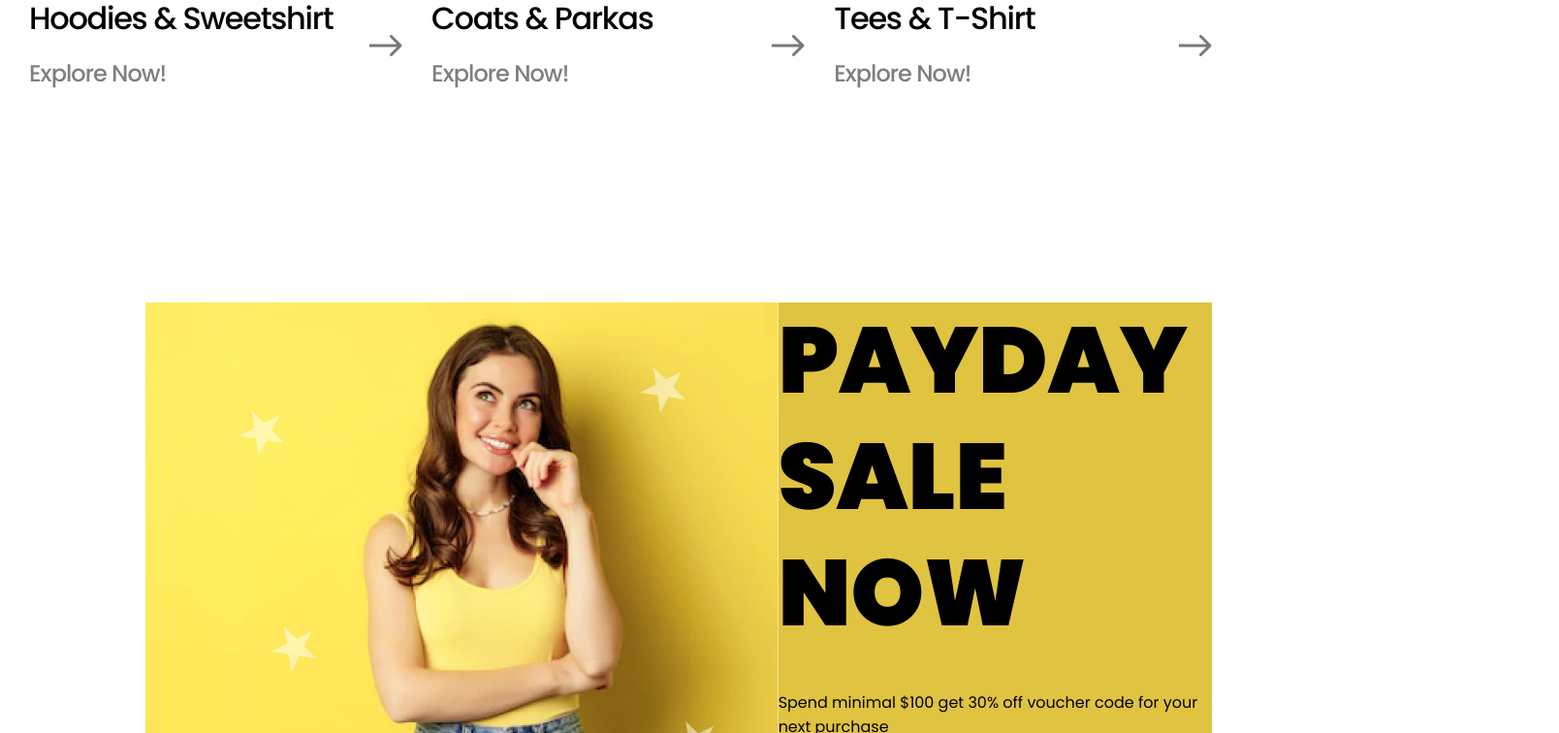
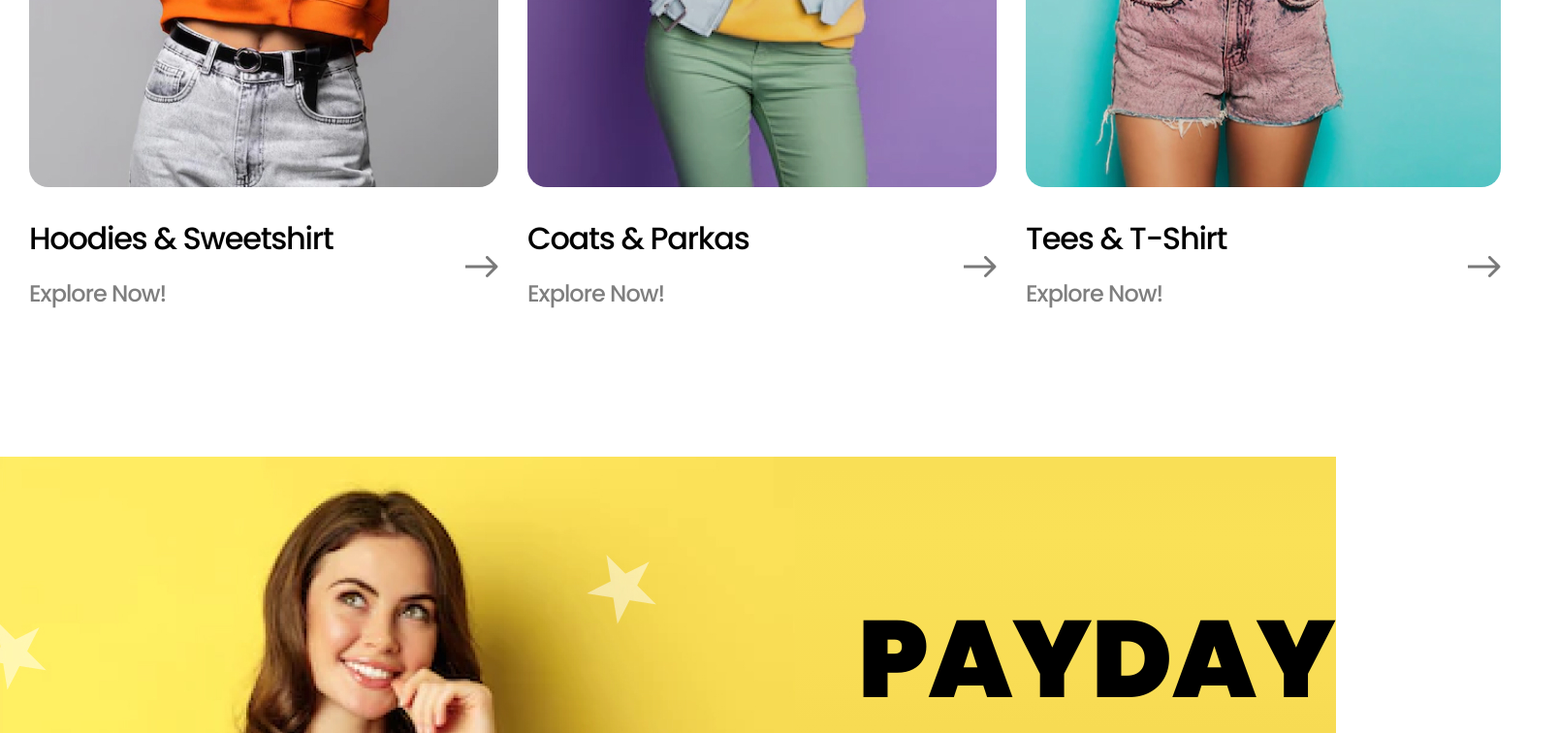
Before and after one commit to Oleksandr-77/fashion-react, a React (Create React App) app: page / in a window 1280 px wide. Shown: the part 2044-2800 px from the top of the page at 97% size, 1608 px wide, since content can reach past the window. Built offline with nearby package versions, Linux system fonts and the light colour scheme.

Commit message:
add banner.css1

```diff
--- a/src/components/banner/Banner.jsx
+++ b/src/components/banner/Banner.jsx
@@ -24,10 +24,10 @@ const Banner = () => {
             <div className="banner__desc">
               Spend minimal $100 get 30% off voucher code for your next purchase
             </div>
-            <div>1 June - 10 June 2021</div>
-            <div>*Terms & Conditions apply</div>
+            <div className="banner__june">1 June - 10 June 2021</div>
+            <div className="banner__terms">*Terms & Conditions apply</div>
             <div className="banner__btn-wrapper">
-              <a href="#!" className="promo__btn">
+              <a href="#!" className="banner__btn">
                 Shop Now
               </a>
             </div>
--- a/src/components/banner/banner.css
+++ b/src/components/banner/banner.css
@@ -1,26 +1,89 @@
 .banner {
-  margin-bottom: 63px;
+  margin-bottom: 190px;
 }
 
 .banner__content {
   display: flex;
+}
 
-  padding-top: 68px;
-  padding-left: 120px;
+.banner__img {
+  margin-left: -200px;
+}
+
+.banner__text {
+  margin-left: -2px;
+  padding-top: 140px;
+  padding-left: 65px;
+  background: linear-gradient(
+    1deg,
+    #e0c340 0.13%,
+    #dfc23e 3.97%,
+    #e1c441 7.2%,
+    #e3c743 10.13%,
+    #e4c542 12.98%,
+    #e6c744 15.99%,
+    #e7c845 19.52%,
+    #e5c643 23.96%,
+    #e6c945 30.43%,
+    #e3c743 36.49%,
+    #e9ca48 42.49%,
+    #edce49 49.35%,
+    #f0d44c 55.42%,
+    #f4d84f 61.43%,
+    #f6da52 65.74%,
+    #f7db53 72.23%,
+    #f9dd55 77.43%,
+    #f9df56 83.84%,
+    #fae157 91.52%,
+    #f9df56 97.87%
+  );
 }
 
 .banner__title {
-  max-width: 680px;
-  margin-bottom: 40px;
+  max-width: 640px;
+  margin-bottom: 33px;
   font-weight: 900;
-  font-size: 96px;
-  line-height: calc(120 / 96);
+  font-size: 112px;
+  line-height: 1.23;
 }
 
-.banner__text {
-  background-color: #e0c340;
+.banner__desc {
+  margin-bottom: 53px;
+  color: #231300;
+
+  font-size: 36px;
+  font-weight: 500;
+  line-height: 1.45; /* 145.161% */
+  letter-spacing: -0.721px;
+}
+
+.banner__june {
+  font-size: 36px;
+  font-weight: 700;
+  line-height: 1.45; /* 145.161% */
+  letter-spacing: 0.721px;
+}
+
+.banner__terms {
+  margin-bottom: 38px;
+
+  font-size: 36px;
+  font-weight: 400;
+  line-height: 1.45; /* 145.161% */
+  letter-spacing: -0.721px;
 }
 
 .banner__btn-wrapper {
   margin-bottom: 30px;
 }
+
+.banner__btn {
+  padding: 26px 52px;
+  background: #000;
+  border-radius: 10px;
+
+  font-size: 28px;
+  font-weight: 700;
+  line-height: 1.5;
+  color: #fff;
+}
--- a/src/styles/reset.css
+++ b/src/styles/reset.css
@@ -56,8 +56,10 @@ img {
 
 img,
 svg {
-  max-width: 100%;
+  /* max-width: 100%; */
+  width: auto;
   height: auto;
+  display: block;
 }
 
 address {
```
